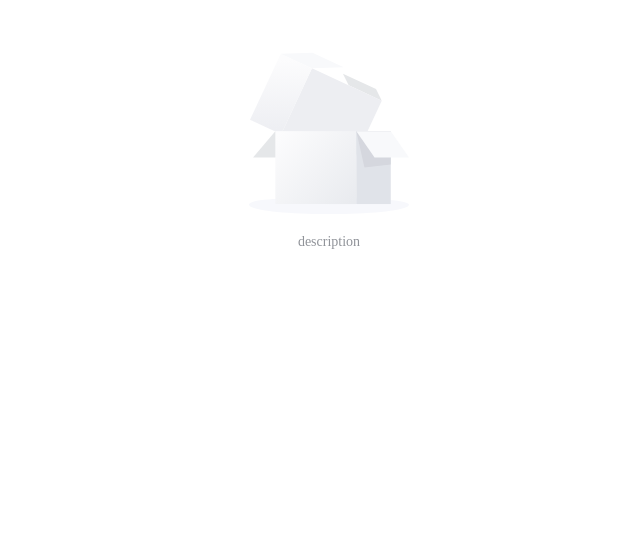
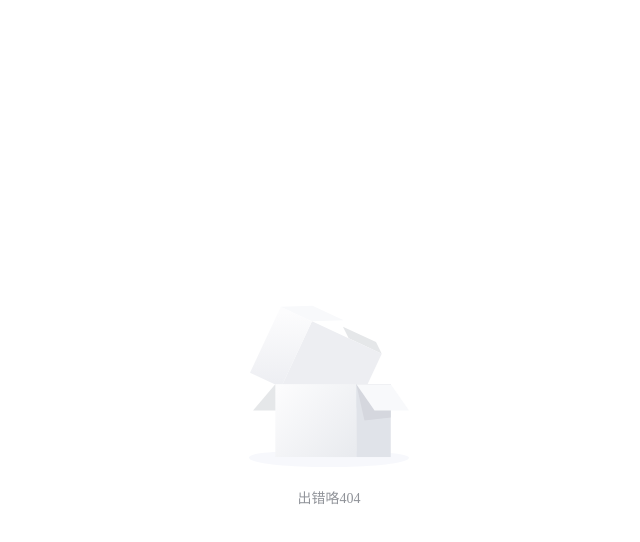
Before and after one commit to CherryBlossomHope/Vue3-Ts, a Vue app: page /index/newsManage in a window 1280 px wide. Shown: the top 542 px of the page, without its empty margins (311-951 px from the left). Built offline with nearby package versions, Linux system fonts and the light colour scheme.

Commit message:
浅浅改个bug

```diff
--- a/src/layout/index.vue
+++ b/src/layout/index.vue
@@ -20,7 +20,7 @@ const menuTree: Array<menuType> = [
             {
                 title: '新闻管理',
                 indexCode: '2-1',
-                path: 'newsManage',
+                path: 'news',
                 icon: 'HomeFilled',
             }
         ]
--- a/src/router/index.ts
+++ b/src/router/index.ts
@@ -22,14 +22,14 @@ const router = createRouter({
       children: [
         {
           path: '',
-          component: () => import('@/views/index.vue'),
+          component: () => import('@/views/index/index.vue'),
           meta: {
             title: '首页'
           },
         },
         {
-          path: 'newsManage',
-          component: () => import("@/views/newsManage/index.vue"),
+          path: 'news',
+          component: () => import("@/views/news/index.vue"),
           meta: {
             title: '新闻'
           },
--- a/src/views/404.vue
+++ b/src/views/404.vue
@@ -1,3 +1,9 @@
 <template>
-  <el-empty description="description" />
+  <el-empty class="err" description="出错咯404" />
 </template>
+
+<style scoped>
+.err {
+  height: 100vh;
+}
+</style>
```
Also changed, not shown: src/views/index/index.vue (renamed from src/views/index.vue), src/views/news/index.vue (renamed from src/views/newsManage/index.vue).
